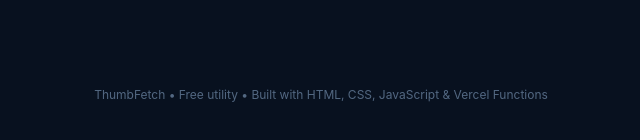
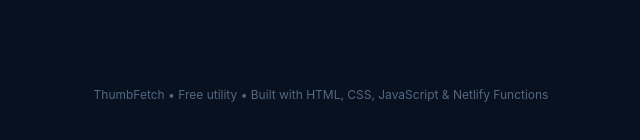
Before and after one commit to priyanshukushwaha201310-commits/priyanshuwebdeploy, a website: page public/index.html in a window 1280 px wide. Shown: the part 724-864 px from the top of the page, 319-959 px from the left. Drawn offline with Linux system fonts and the light colour scheme.

Commit message:
Update footer for Netlify

```diff
--- a/public/index.html
+++ b/public/index.html
@@ -56,7 +56,7 @@
     </section>
   </main>
 
-  <footer>ThumbFetch • Free utility • Built with HTML, CSS, JavaScript & Vercel Functions</footer>
+  <footer>ThumbFetch • Free utility • Built with HTML, CSS, JavaScript & Netlify Functions</footer>
   <script src="/app.js"></script>
 </body>
 </html>
```
